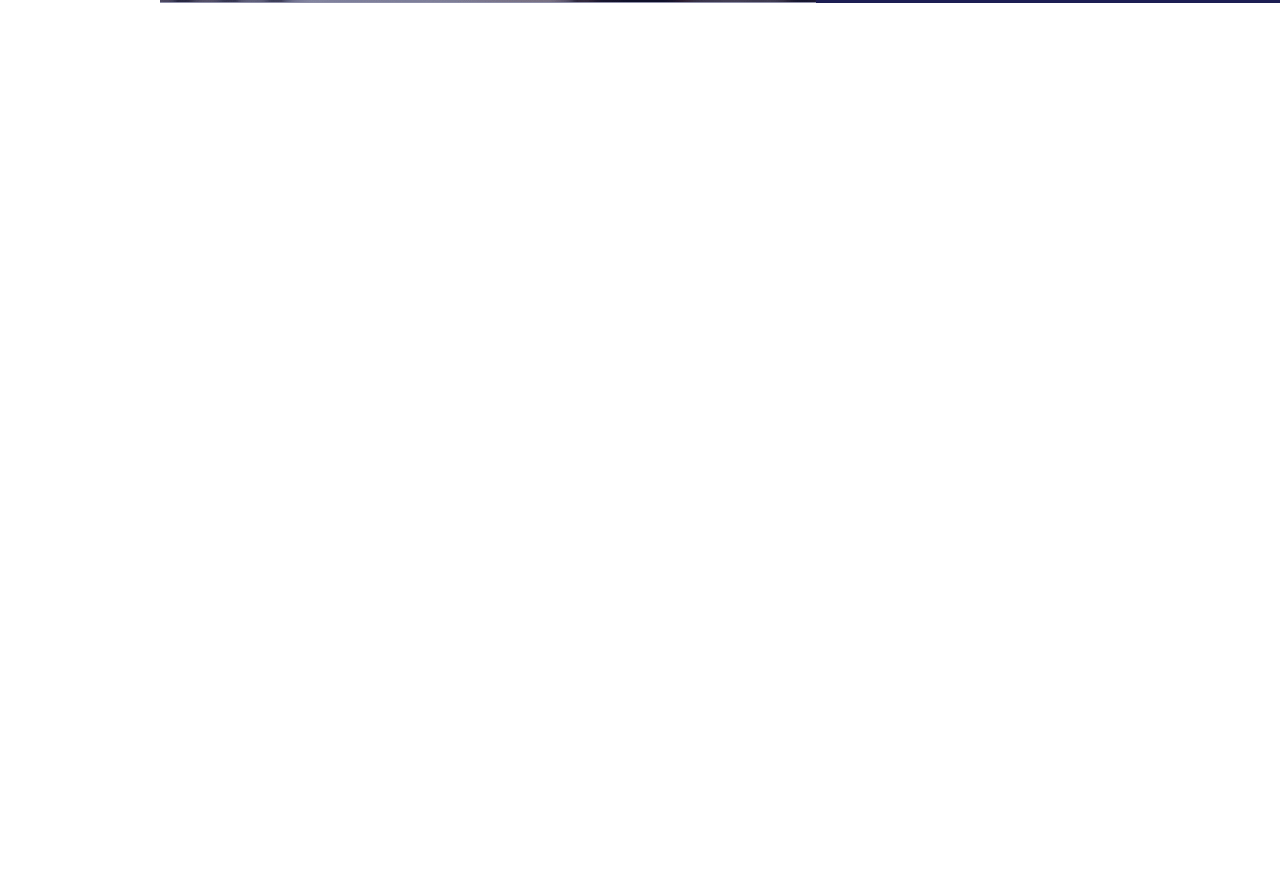
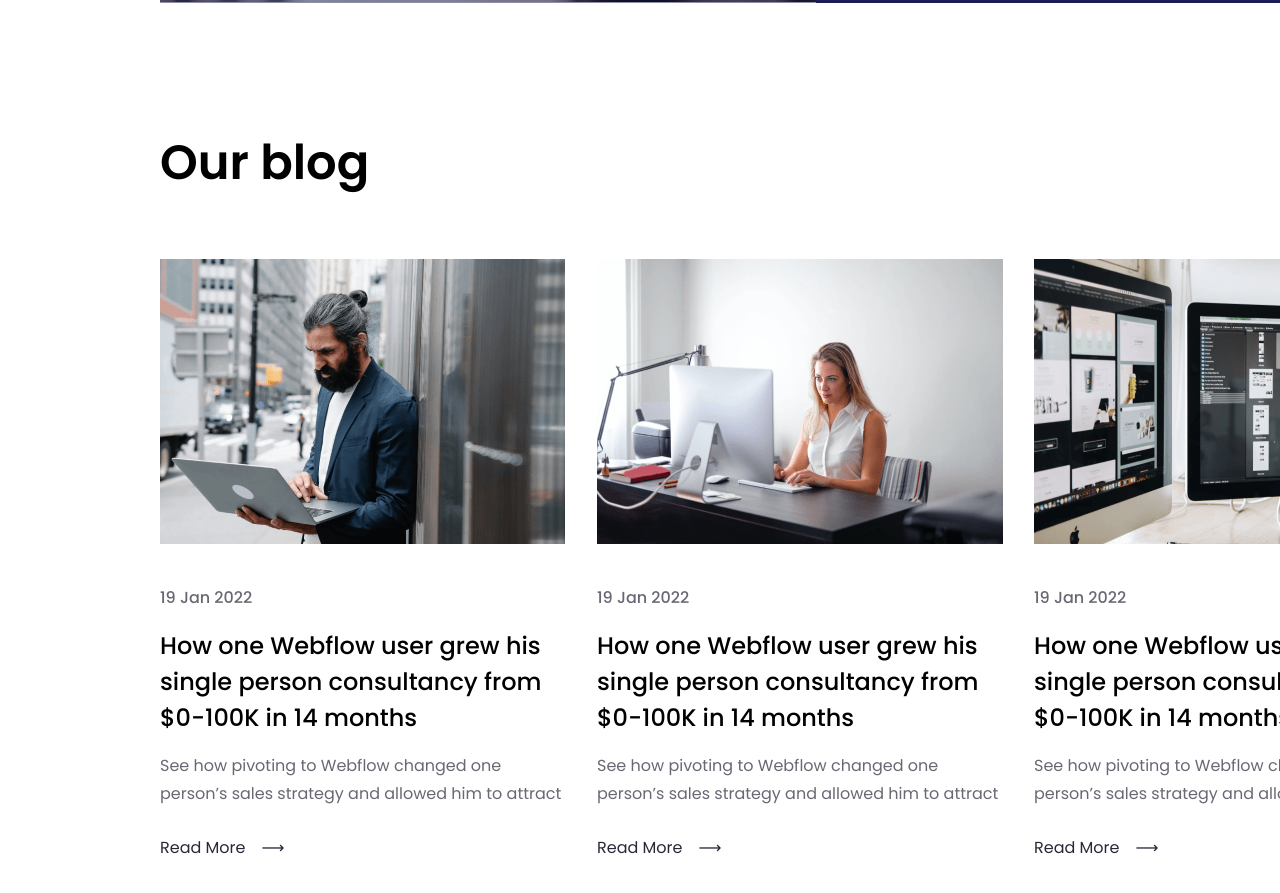
Before and after one commit to ProkhorchukIncode/finsweet, a React (Create React App) app: page /home in a window 1280 px wide. Shown: the part 5880-6773 px from the top of the page. Before the commit the page ends 6011 px from the top, so only its background shows below. Built offline with nearby package versions, Linux system fonts and the light colour scheme.

Commit message:
feat: added section OurBlogs

```diff
--- /dev/null
+++ b/src/Components/BlogCard/BlogCard.css
@@ -0,0 +1,19 @@
+.blogCard-box{
+    width: 405px;
+}
+.blogCard-image{
+    margin-bottom: 40px;
+}
+.blogCard-date{
+    margin-bottom: 16px;
+}
+.blogCard-title{
+    margin-bottom: 16px;
+}
+.blogCard-text{
+    font-weight: 400;
+    margin-bottom: 32px;
+}
+.blogCard-link{
+    color: var(--primary-text-color);
+}
--- /dev/null
+++ b/src/Components/BlogCard/index.jsx
@@ -0,0 +1,19 @@
+import LinkWithArrow from '../LinkWithArrow'
+
+import './BlogCard.css'
+
+const BlogCard = ({image, date, title, text, path}) => {
+    return (<li>
+        <div className='blogCard-box'>
+            <img src={image} alt={title} className='blogCard-image'/>
+            <p className='blogCard-date'>{date}</p>
+            <h6 className='blogCard-title'>{title}</h6>
+            <p className='blogCard-text'>{text}</p>
+            <LinkWithArrow path={path} className='blogCard-link'>
+            Read More
+            </LinkWithArrow>
+        </div>
+    </li>
+    )
+}
+export default BlogCard
--- /dev/null
+++ b/src/Components/OurBlog/OurBlog.css
@@ -0,0 +1,14 @@
+.ourBlog-section{
+    margin-bottom: 128px;
+
+    background-color: var(--primary-background-color);
+}
+.ourBlog-title{
+    margin-bottom: 64px;
+}
+.ourBlog-flex{
+    display: flex;
+}
+.ourBlog-flex li:not(:last-child){
+    margin-right: 32px;
+}
--- /dev/null
+++ b/src/Components/OurBlog/blogs.js
@@ -0,0 +1,28 @@
+import img1 from '../../Images/arabic-businessman-standing-on-street-and-using-laptop.png'
+import img2 from '../../Images/woman-in-white-sleeveless-shirt-using-macbook-air-on-brown-wooden-table.png'
+import img3 from '../../Images/apple-monitors.png'
+
+const blogs = [
+    {
+        image: img1,
+        date: '19 Jan 2022',
+        title: 'How one Webflow user grew his single person consultancy from $0-100K in 14 months',
+        text: 'See how pivoting to Webflow changed one person’s sales strategy and allowed him to attract',
+        path: '/',
+    },
+    {
+        image: img2,
+        date: '19 Jan 2022',
+        title: 'How one Webflow user grew his single person consultancy from $0-100K in 14 months',
+        text: 'See how pivoting to Webflow changed one person’s sales strategy and allowed him to attract',
+        path: '/',
+    },
+    {
+        image: img3,
+        date: '19 Jan 2022',
+        title: 'How one Webflow user grew his single person consultancy from $0-100K in 14 months',
+        text: 'See how pivoting to Webflow changed one person’s sales strategy and allowed him to attract',
+        path: '/',
+    },
+]
+export default blogs
--- /dev/null
+++ b/src/Components/OurBlog/index.jsx
@@ -0,0 +1,31 @@
+import Container from "../Container"
+import BlogCard from "../BlogCard"
+
+import blogs from "./blogs"
+
+import './OurBlog.css'
+
+const OurBlog = () => {
+    return (
+        <section className="ourBlog-section">
+            <Container>
+                <h2 className="ourBlog-title">Our blog</h2>
+                <ul className="ourBlog-flex">
+                    {blogs.map(({image, date, title, text, path})=> {
+                        return(
+                            <BlogCard
+                                image={image}
+                                date={date}
+                                title={title}
+                                text={text}
+                                path={path}
+                            />
+                        )
+                    })}
+                </ul>
+            </Container>
+        </section>
+    )
+}
+
+export default OurBlog
--- a/src/Pages/HomePage/index.jsx
+++ b/src/Pages/HomePage/index.jsx
@@ -4,6 +4,7 @@
 import Features from "../../Components/Features"
 import Questions from "../../Components/Questions"
 import SendInquiry from "../../Components/SendInquiry"
+import OurBlog from "../../Components/OurBlog"
 
 const HomePage = () => {
     return (
@@ -14,6 +15,7 @@
             <Features/>
             <Questions/>
             <SendInquiry/>
+            <OurBlog/>
         </>
     )
 }
```
